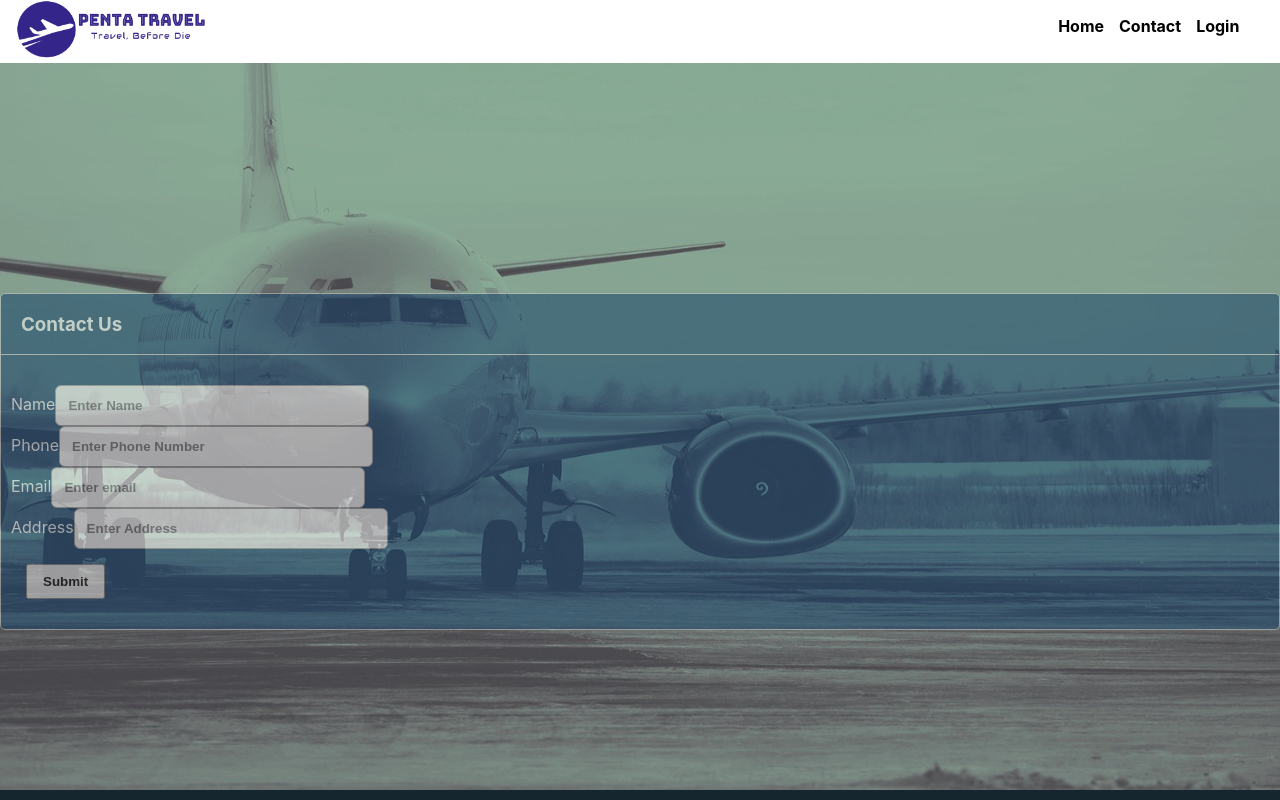
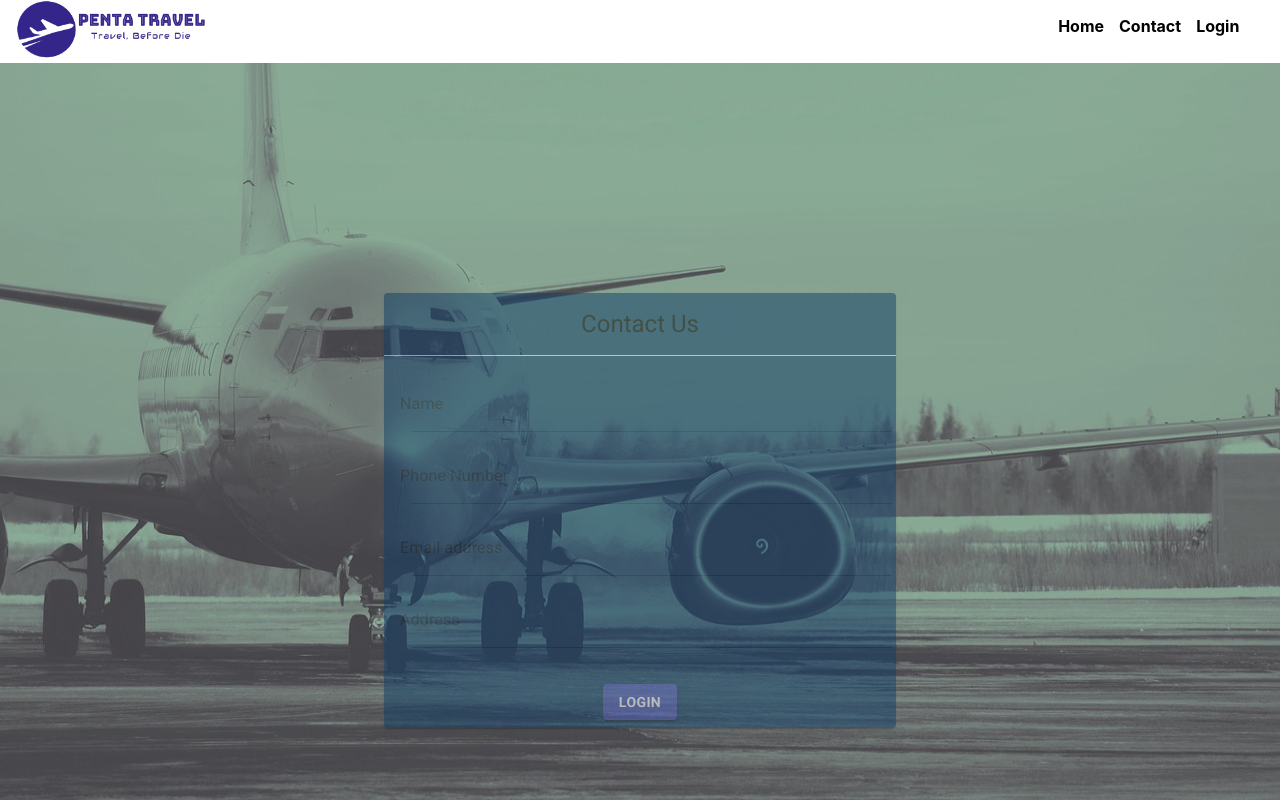
Before and after one commit to miltondatta/OTA, a React (Create React App) app in the folder client/: page /contact in a window 1280 px wide. Shown: the top 800 px of the page. Built offline with nearby package versions, Linux system fonts and the light colour scheme.

Commit message:
working contact area

```diff
--- a/client/src/assets/css/contact.css
+++ b/client/src/assets/css/contact.css
@@ -1,6 +1,5 @@
 .form-control {
-    padding: 20px 0px 20px 12px;
-    border-radius: 6px;
+    width: 100%;
 }
 
 .card {
@@ -13,7 +12,7 @@
     background-position: center center;
     background-size: 100% 100%;
     background-repeat: no-repeat;
-    color: #ffffff;
+    color: #ffffff !important;
     max-width: 100%;
     height: auto;
 }
@@ -24,14 +23,11 @@
 }
 
 .contact-area input {
-    color: #000;
+    color: #fff !important;
     font-weight: bold;
 }
 
 .contact-area button {
-    padding: 8px 15px;
-    margin-left: 15px;
-    margin-top: 15px;
-    color: #000;
+    color: #fff;
     font-weight: bold;
 }
--- a/client/src/components/contact/Contact.js
+++ b/client/src/components/contact/Contact.js
@@ -1,60 +1,70 @@
-import React, {Component} from 'react';
-import {Form, Button, Card} from "react-bootstrap";
+import React from 'react';
+import {makeStyles} from '@material-ui/core/styles';
+import Card from '@material-ui/core/Card';
+import CardActionArea from '@material-ui/core/CardActionArea';
+import CardActions from '@material-ui/core/CardActions';
+import CardContent from '@material-ui/core/CardContent';
+import {FormControl, Input, Button, InputLabel, CardHeader} from '@material-ui/core';
 
 // Css
 import '../../assets/css/contact.css';
 
+const useStyles = makeStyles({
+    card: {
+        maxWidth: '40%',
+        margin: '0 auto',
+        background: '#0f3e68',
+        opacity: 0.5
+    },
+    media: {
+        height: 'auto',
+    },
+    cardHeader:{
+        color: '#000',
+        padding: '15px 0px',
+        textAlign: 'center',
+        borderBottom: '1px solid #eee'
+    }
+});
 
-class Contact extends Component {
-    render() {
-        return (
-            <div className="contact-area">
-                <div className="container contact-area-container">
-                    <Card>
-                        <Card.Header>
-                            <h3>Contact Us</h3>
-                        </Card.Header>
-                        <Card.Body>
-                            <Form>
-                                <Form.Row>
-                                    <Form.Group className="col-md-6"
-                                                controlId="formGridEmail">
-                                        <Form.Label>Name</Form.Label>
-                                        <Form.Control type="text" placeholder="Enter Name" required/>
-                                    </Form.Group>
+export default function MediaCard() {
+    const classes = useStyles();
 
-                                    <Form.Group className="col-md-6 pr-0"
-                                                controlId="formGridPassword">
-                                        <Form.Label>Phone</Form.Label>
-                                        <Form.Control type="text" placeholder="Enter Phone Number" required/>
-                                    </Form.Group>
-                                </Form.Row>
-
-                                <Form.Row>
-                                    <Form.Group className="col-md-6"
-                                                controlId="formGridEmail">
-                                        <Form.Label>Email</Form.Label>
-                                        <Form.Control type="email" placeholder="Enter email" required/>
-                                    </Form.Group>
-
-                                    <Form.Group className="col-md-6 pr-0"
-                                                controlId="formGridPassword">
-                                        <Form.Label>Address</Form.Label>
-                                        <Form.Control type="text" placeholder="Enter Address" required/>
-                                    </Form.Group>
-                                </Form.Row>
-
-                                <Button variant="info" type="submit">
-                                    Submit
-                                </Button>
-                            </Form>
-                        </Card.Body>
-                    </Card>
-                </div>
+    return (
+        <div className={'contact-area'}>
+            <div className={'contact-area-container'}>
+                <Card className={classes.card}>
+                    <CardHeader
+                        title={'Contact Us'}
+                        className={classes.cardHeader}>
+                    </CardHeader>
+                    <CardActionArea>
+                        <CardContent>
+                            <FormControl className={'form-control'}>
+                                <InputLabel htmlFor="name">Name</InputLabel>
+                                <Input id="name" name={'name'} type={'text'}/>
+                            </FormControl>
+                            <FormControl className={'form-control'}>
+                                <InputLabel htmlFor="phone">Phone Number</InputLabel>
+                                <Input id="phone" name={'phone'} type={'text'}/>
+                            </FormControl>
+                            <FormControl className={'form-control'}>
+                                <InputLabel htmlFor="email">Email address</InputLabel>
+                                <Input id="email" name={'email'} type={'email'}/>
+                            </FormControl>
+                            <FormControl className={'form-control'}>
+                                <InputLabel htmlFor="address">Address</InputLabel>
+                                <Input id="address" name={'address'} type={'text'}/>
+                            </FormControl>
+                        </CardContent>
+                    </CardActionArea>
+                    <CardActions style={{justifyContent: 'center'}}>
+                        <Button variant="contained" color="primary" className={classes.button}>
+                            Login
+                        </Button>
+                    </CardActions>
+                </Card>
             </div>
-        )
-    }
+        </div>
+    );
 }
-
-
-export default Contact;
```
Also changed, not shown: client/src/components/contact/Contact_Backup.js (added, +60 -0 lines), 1 other file (tests, documents, lock files or other folders).
